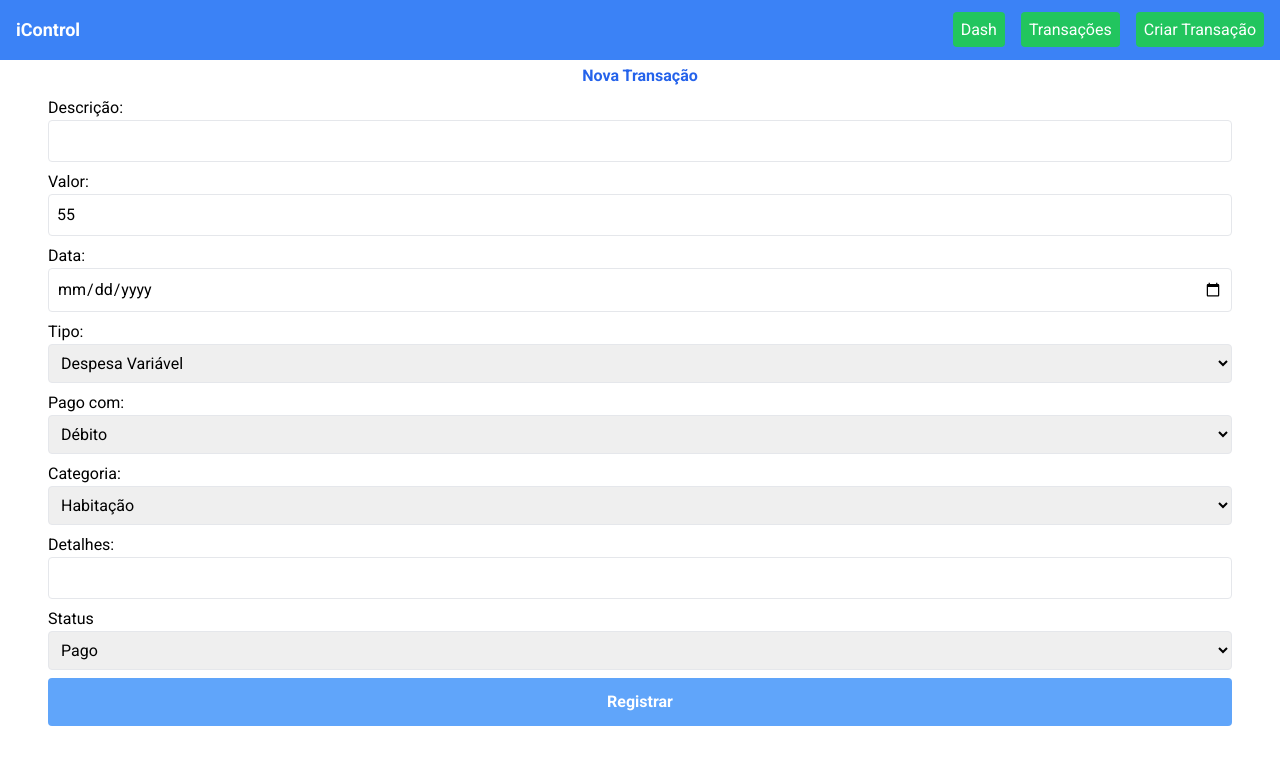
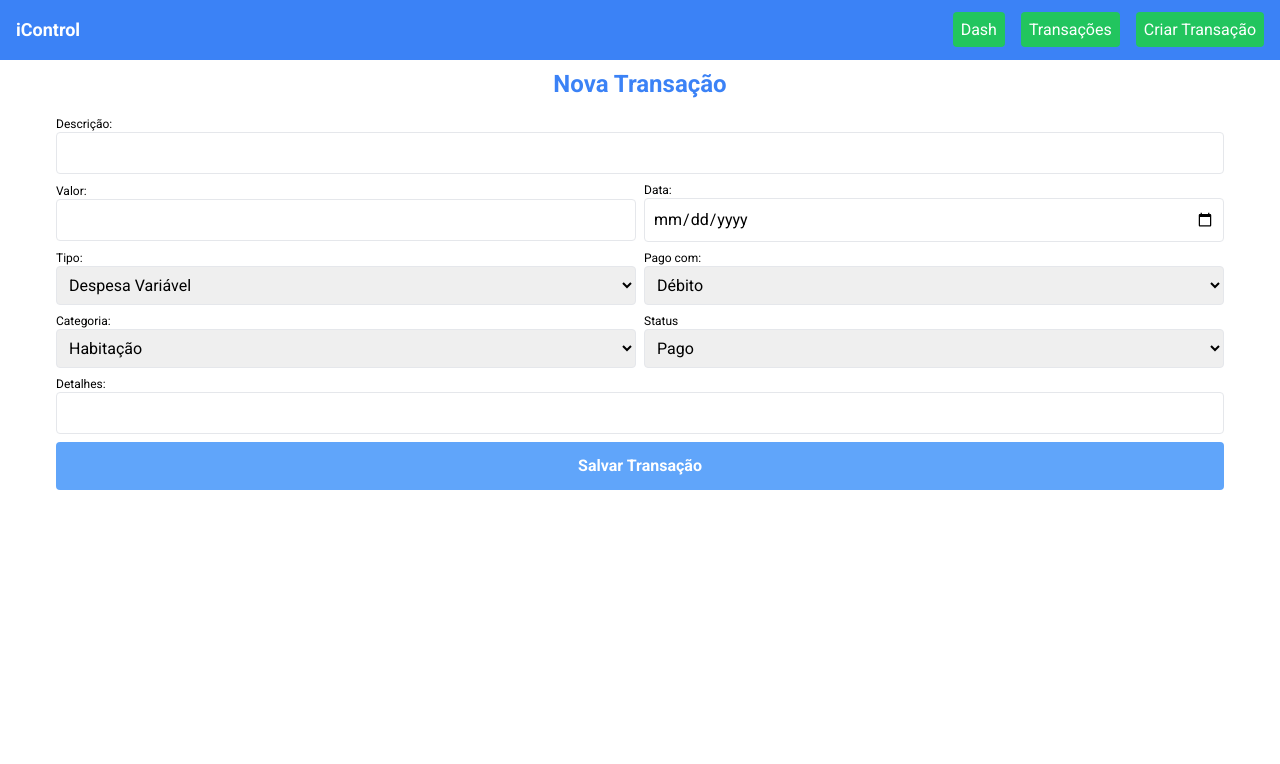
Before and after one commit to tvm-dev/icontrol-web, a Next.js app: page /transactions/new in a window 1280 px wide. Shown: the top 764 px of the page. Built offline with nearby package versions, Linux system fonts and the light colour scheme.

Commit message:
page craete new transaction rebuild with tailwind css

```diff
--- a/src/app/components/transactionsPages/areaBalanceMonths.tsx
+++ b/src/app/components/transactionsPages/areaBalanceMonths.tsx
@@ -33,12 +33,12 @@ export const AreaBalanceMonth = ({ ve, vi, fe, fi, inv }: Props) => {
         <div className="bg-red-500 px-2 rounded">
           {/* Expenses =======================================*/}
           <p>Despesas</p>
-          <p className="font-bold">-{formatCurrencyBRL(fe + ve)}</p>
+          <p className="font-bold">{formatCurrencyBRL(fe + ve)}</p>
         </div>
         <div className="bg-teal-600 px-2 rounded">
           {/* Investments =======================================*/}
           <p>Investimentos</p>
-          <p className="font-bold">-{formatCurrencyBRL(inv)}</p>
+          <p className="font-bold">{formatCurrencyBRL(inv)}</p>
         </div>
       </div>
     </>
--- a/src/app/components/transactionsPages/areaFilters.tsx
+++ b/src/app/components/transactionsPages/areaFilters.tsx
@@ -1,9 +1,54 @@
-export default function AreaFilter() {
+import React from "react";
+
+type AreaFilterProps = {
+  onFilterChange: (type: string | null) => void;
+};
+
+const AreaFilter: React.FC<AreaFilterProps> = ({ onFilterChange }) => {
+  const handleFilterChange = (e: React.ChangeEvent<HTMLSelectElement>) => {
+    const selectedType = e.target.value === "all" ? null : e.target.value;
+    onFilterChange(selectedType);
+  };
+
   return (
-    <>
-      <div className="bg-green-300 py-2 ">
-        <div>Filtros</div>
+    <div className="flex items-center justify-center space-x-4 my-5">
+      <div className="relative">
+        <label htmlFor="filter" className="text-sm font-medium text-gray-700">
+          Filtrar por:
+        </label>
+        <select
+          id="filter"
+          name="filter"
+          className="mt-1 block w-48 py-2 px-3 border border-gray-300 bg-white rounded-md shadow-sm focus:outline-none focus:ring-indigo-500 focus:border-indigo-500 sm:text-sm text-center mx-auto"
+          onChange={handleFilterChange}
+        >
+          <option value="all">Selecione</option>
+          <option value="1">Despesas variáveis</option>
+          <option value="2">Receitas variáveis</option>
+          <option value="3">Despesas fixas</option>
+          <option value="4">Receitas fixas</option>
+          <option value="5">Investimentos</option>
+        </select>
       </div>
-    </>
+
+      <div className="relative">
+        <label htmlFor="reports" className="text-sm font-medium text-gray-700">
+          Gerar relatório:
+        </label>
+        <select
+          id="reports"
+          name="reports"
+          className="mt-1 block w-48 py-2 px-3 border border-gray-300 bg-white rounded-md shadow-sm focus:outline-none focus:ring-indigo-500 focus:border-indigo-500 sm:text-sm text-center mx-auto"
+          // onChange={handleReportGeneration}
+        >
+          <option value="">Selecione</option>
+          <option value="pdf">Gerar PDF</option>
+          <option value="excel">Gerar Excel</option>
+          <option value="csv">Gerar CSV</option>
+        </select>
+      </div>
+    </div>
   );
-}
+};
+
+export default AreaFilter;
--- a/src/app/transactions/new/page.tsx
+++ b/src/app/transactions/new/page.tsx
@@ -78,65 +78,76 @@ export default function NewTransaction() {
 
   return (
     <>
-      <h1 className="text-center font-bold text-blue-600 mt-1">
+      <h1 className="font-bold text-2xl text-center text-blue-500 mt-2">
         Nova Transação
       </h1>
-      <div className="">
+      <div className="w-full mb-2 p-2 rounded">
         <form
           className="flex flex-col mx-12 my-2"
           onSubmit={handleRegisterTransaction}
         >
           {/* Description */}
-          <label className="font-medium">Descrição:</label>
+          <label className="text-xs">Descrição:</label>
           <input
             ref={descriptionRef}
             type="text"
             required
-            className="border border-1 w-full mb-2 p-2 rounded"
+            className="border border-1 w-full mb-2 p-2 rounded  focus:outline-none focus:ring-2 focus:ring-blue-500"
           />
           {/* End */}
-
+          {/* temp ----------------------------------------------------*/}
+          <div className="flex items-center space-x-2  ">
+            <div className="flex flex-col w-full">
               {/* Amount */}
-
-          <label className="font-medium">Valor:</label>
+              <label className="text-xs">Valor:</label>
               <input
                 ref={amountRef}
-            defaultValue="55"
+                //defaultValue="55"
                 type="number"
                 required
-            className="border border-1 w-full mb-2 p-2 rounded"
+                className="border border-1 w-full mb-2 p-2 rounded  focus:outline-none focus:ring-2 focus:ring-blue-500"
               />
               {/* End */}
-
+            </div>
             {/* Date */}
-          <label className="font-medium">Data:</label>
+            <div className="flex flex-col w-full ">
+              <label className="text-xs">Data:</label>
               <input
                 ref={dateRef}
                 required
                 type="date"
-            className="border border-1 w-full mb-2 p-2 rounded"
+                className="border border-1 w-full mb-2 p-2 rounded  focus:outline-none focus:ring-2 focus:ring-blue-500"
               />
               {/* End */}
+            </div>
+          </div>
+          {/* Type ====================================== */}
 
-          {/* Type ====================================== */}
-          <label className="font-medium">Tipo:</label>
+          {/* temp ----------------------------------------------------*/}
+          <div className="flex items-center space-x-2">
+            {/* Tipo */}
+            <div className="flex flex-col w-1/2">
+              <label className="text-xs">Tipo:</label>
               <select
                 ref={typeRef}
-            className="border border-1 w-full mb-2 p-2 rounded"
+                className="border border-1 mb-2 p-2 rounded w-full"
               >
                 <option value="1">Despesa Variável</option>
                 <option value="2">Receita Variável</option>
                 <option value="3">Despesa Fixa</option>
                 <option value="4">Receita Fixa</option>
-            <option value="5">Investimentos</option>
+                <option value="5">Investimento</option>
               </select>
               {/* End */}
+            </div>
+            {/* End */}
 
-          {/* Payment */}
-          <label className="font-medium">Pago com:</label>
+            {/* Pago com */}
+            <div className="flex flex-col w-1/2">
+              <label className="text-xs">Pago com:</label>
               <select
                 ref={paymentRef}
-            className="border border-1 w-full mb-2 p-2 rounded"
+                className="border border-1 mb-2 p-2 rounded w-full"
               >
                 <option value="1">Débito</option>
                 <option value="2">Crédito</option>
@@ -145,9 +156,15 @@ export default function NewTransaction() {
                 <option value="5">Outros</option>
               </select>
               {/* End */}
+            </div>
+            {/* End */}
+          </div>
 
           {/* Category */}
-          <label className="font-medium">Categoria:</label>
+
+          <div className="flex items-center space-x-2">
+            <div className="flex flex-col w-1/2">
+              <label className="text-xs">Categoria:</label>
               <select
                 ref={categoryRef}
                 className="border border-1 w-full mb-2 p-2 rounded"
@@ -174,18 +191,11 @@ export default function NewTransaction() {
                 <option value="20">Outros</option>
               </select>
               {/* End */}
+            </div>
 
-          {/* Details */}
-          <label className="font-medium">Detalhes:</label>
-          <input
-            ref={detailsRef}
-            type="text"
-            className="border border-1 w-full mb-2 p-2 rounded"
-          />
-          {/* End */}
-
-          {/* isPaid */}
-          <label className="font-medium">Status</label>
+            {/* Status */}
+            <div className="flex flex-col w-1/2">
+              <label className="text-xs">Status</label>
               <select
                 ref={statusRef}
                 className="border border-1 w-full mb-2 p-2 rounded"
@@ -194,11 +204,21 @@ export default function NewTransaction() {
                 <option value="2">Pendente</option>
               </select>
               {/* End */}
+            </div>
+          </div>
 
+          {/* Details */}
+          <label className="text-xs">Detalhes:</label>
+          <input
+            ref={detailsRef}
+            type="text"
+            className="border border-1 w-full mb-2 p-2 rounded  focus:outline-none focus:ring-2 focus:ring-blue-500"
+          />
+          {/* End */}
           {/* Button */}
           <input
             type="submit"
-            value="Registrar"
+            value="Salvar Transação"
             className="cursor-pointer w-full bg-blue-400 rounded font-bold p-3 text-white hover:bg-blue-900 transition duration-500"
           />
           {/* End */}
--- a/src/app/transactions/page.tsx
+++ b/src/app/transactions/page.tsx
@@ -24,6 +24,8 @@ export default function PageTransactions() {
   const [fixedExpenses, setFixedExpenses] = useState<number>(0);
   const [fixedIncomes, setFixedIncomes] = useState<number>(0);
   const [investments, setInvestments] = useState<number>(0);
+  // Estado para armazenar o tipo de filtro selecionado
+  const [filterType, setFilterType] = useState<string | null>(null);
 
   // Define a função calculateTotals
   const calculateTotals = (filteredTransactions: Transactions[]) => {
@@ -93,6 +95,7 @@ export default function PageTransactions() {
     }
   }, [transactionFiltered]);
 
+  //--------delete----------------
   const handleDelete = async (id: string) => {
     const isConfirmed = window.confirm(
       `Você realmente quer apagar esta transação? Não será mais possível recuperá-la!`
@@ -114,10 +117,21 @@ export default function PageTransactions() {
       console.error("Erro ao deletar transação:", error);
     }
   };
-
+  //change month-------------------------------------------
   const handleMonthChange = (newMonth: string) => {
     setCurrentMonth(newMonth);
   };
+
+  //filter by transactions type:-------------------------------
+  const handleFilterChange = (type: string | null) => {
+    setFilterType(type);
+  };
+
+  const filteredTransactions = filterType
+    ? transactionFiltered.filter(
+        (transaction) => transaction.type.toString() === filterType
+      )
+    : transactionFiltered;
 
   return (
     <div className="text-center">
@@ -132,7 +146,7 @@ export default function PageTransactions() {
         fi={fixedIncomes}
         inv={investments}
       />
-      <AreaFilter />
+      <AreaFilter onFilterChange={handleFilterChange} />
       <TableTransactions
         transactions={transactionFiltered}
         onDelete={handleDelete}
```
Also changed, not shown: src/app/components/transactionsPages/tableTransactions.tsx (+196 -17 lines). Lines whose indentation alone changed are shown as unchanged.
